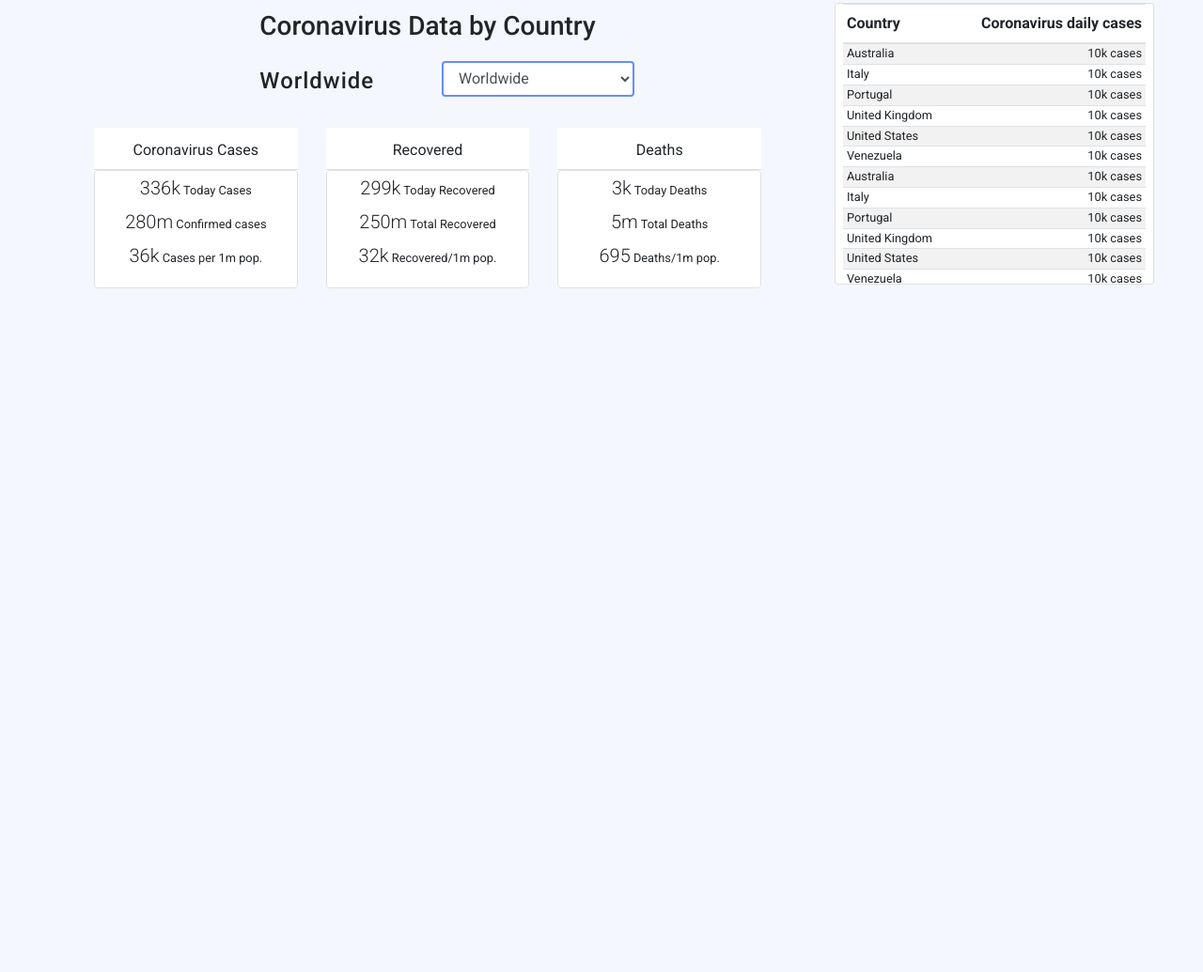
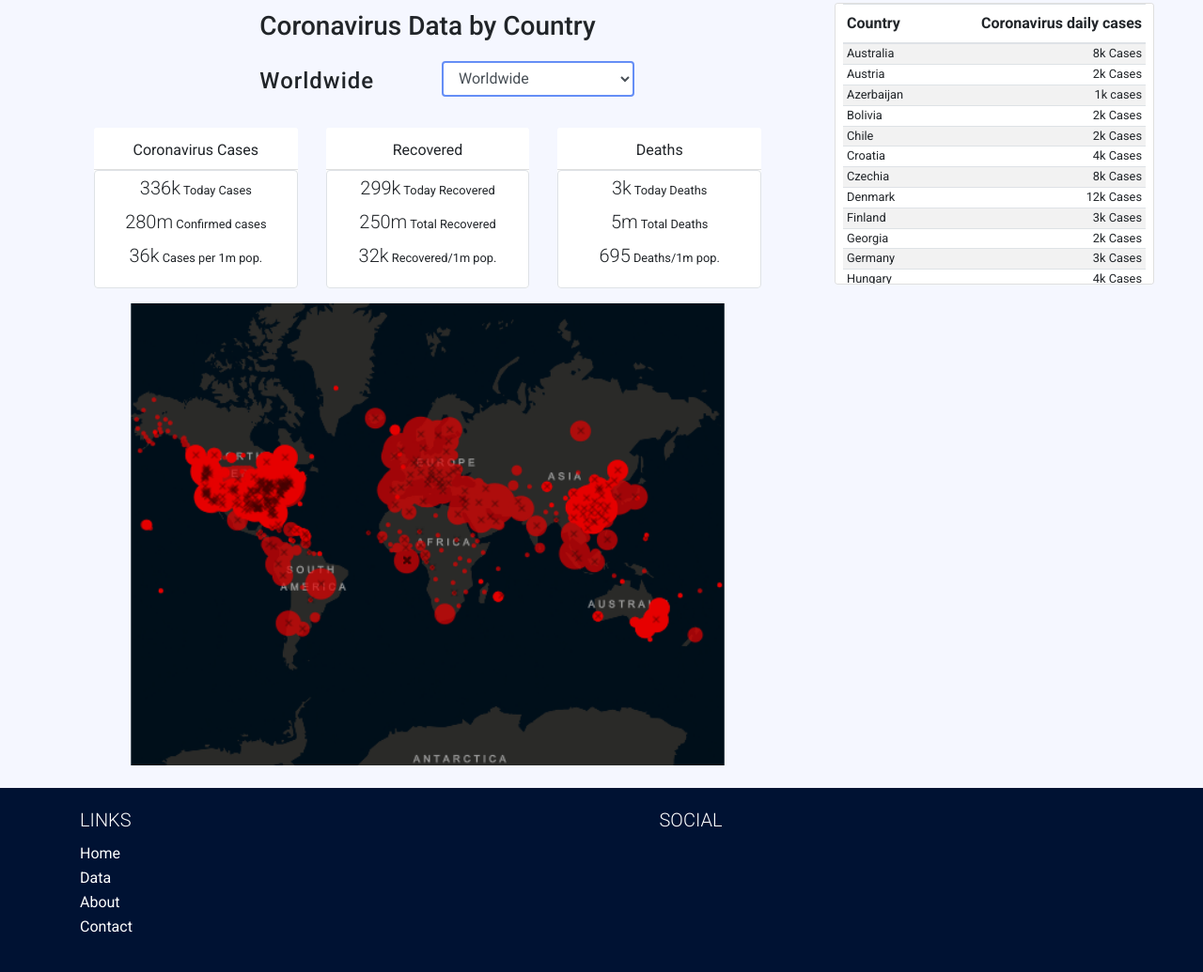
Before and after one commit to ZaidaMM/covid19-tracker, a website: page index.html in a window 1280 px wide. Shown: the part 342-1377 px from the top of the page at 94% size. Before the commit the page ends 800 px from the top, so only its background shows below. Drawn offline with nearby package versions, Linux system fonts and the light colour scheme.

Commit message:
Added stats table, placeholder map and started footer

```diff
--- a/css/styles.scss
+++ b/css/styles.scss
@@ -53,8 +53,10 @@ h4 {
     background-color: $color-secondary;
     color: $color-white;
     transition: filter 0.2s;
-    &:hover {
-      filter: brightness(80%);
+    &:hover,
+    &:focus,
+    &:active {
+      color: $color-primary;
     }
   }
 }
@@ -75,6 +77,7 @@ h4 {
     }
   }
 }
+.main-container {
   form {
     #selectCountry {
       border: 2px solid $color-secondary;
@@ -98,3 +101,21 @@ form {
       }
     }
   }
+}
+
+footer {
+  background-color: $color-primary;
+  color: $color-white;
+
+  .lead {
+    color: $color-white;
+  }
+  ul {
+    li {
+      padding-top: 10px;
+      a {
+        color: $color-white;
+      }
+    }
+  }
+}
--- a/index.html
+++ b/index.html
@@ -128,7 +128,7 @@
         </div>
       </div>
     </div>
-    <div class="container d-md-flex d-row mt-3 mt-md-4">
+    <div class="container main-container d-md-flex d-row mt-3 mt-md-4">
       <div class="col-md-8 mr-md-5">
         <div class="row row-content justify-content-center">
           <h3 class="py-2">Coronavirus Data by Country</h3>
@@ -217,10 +217,13 @@
             </div>
           </div>
         </div>
+        <div class="row row-content">
+          <img src="/img/map.png" alt="" class="d-block w-100 mt-3" />
+        </div>
       </div>
       <div class="col-md-3 col-lg-4 mt-3 mt-md-0">
         <div class="card table-card px-2">
-          <table class="table table-striped table-hover">
+          <table class="table table-striped table-hover" id="statsTable">
             <thead>
               <tr>
                 <th scope="col" class="pl-1">Country</th>
@@ -229,84 +232,138 @@
                 </th>
               </tr>
             </thead>
-            <tbody class="small">
+            <tbody class="small" id="tableBody">
               <tr>
                 <td>Australia</td>
-                <td class="text-right">10k cases</td>
+                <td class="text-right">8k Cases</td>
               </tr>
               <tr>
-                <td>Italy</td>
-                <td class="text-right">10k cases</td>
+                <td>Austria</td>
+                <td class="text-right">2k Cases</td>
+              </tr>
+              <tr>
+                <td>Azerbaijan</td>
+                <td class="text-right">1k cases</td>
+              </tr>
+              <tr>
+                <td>Bolivia</td>
+                <td class="text-right">2k Cases</td>
+              </tr>
+              <tr>
+                <td>Chile</td>
+                <td class="text-right">2k Cases</td>
+              </tr>
+              <tr>
+                <td>Croatia</td>
+                <td class="text-right">4k Cases</td>
+              </tr>
+              <tr>
+                <td>Czechia</td>
+                <td class="text-right">8k Cases</td>
+              </tr>
+              <tr>
+                <td>Denmark</td>
+                <td class="text-right">12k Cases</td>
+              </tr>
+              <tr>
+                <td>Finland</td>
+                <td class="text-right">3k Cases</td>
+              </tr>
+              <tr>
+                <td>Georgia</td>
+                <td class="text-right">2k Cases</td>
+              </tr>
+              <tr>
+                <td>Germany</td>
+                <td class="text-right">3k Cases</td>
+              </tr>
+              <tr>
+                <td>Hungary</td>
+                <td class="text-right">4k Cases</td>
+              </tr>
+              <tr>
+                <td>Lithuania</td>
+                <td class="text-right">2k Cases</td>
+              </tr>
+              <tr>
+                <td>Mexico</td>
+                <td class="text-right">3k Cases</td>
+              </tr>
+              <tr>
+                <td>Netherlands</td>
+                <td class="text-right">13k Cases</td>
+              </tr>
+              <tr>
+                <td>Poland</td>
+                <td class="text-right">17k Cases</td>
               </tr>
               <tr>
                 <td>Portugal</td>
-                <td class="text-right">10k cases</td>
+                <td class="text-right">11k Cases</td>
               </tr>
               <tr>
-                <td>United Kingdom</td>
-                <td class="text-right">10k cases</td>
+                <td>Russia</td>
+                <td class="text-right">26k Cases</td>
               </tr>
               <tr>
-                <td>United States</td>
-                <td class="text-right">10k cases</td>
+                <td>S.Korea</td>
+                <td class="text-right">7k Cases</td>
               </tr>
               <tr>
-                <td>Venezuela</td>
-                <td class="text-right">10k cases</td>
+                <td>Slovakia</td>
+                <td class="text-right">3k Cases</td>
               </tr>
               <tr>
-                <td>Australia</td>
-                <td class="text-right">10k cases</td>
+                <td>Switzerland</td>
+                <td class="text-right">6k Cases</td>
               </tr>
               <tr>
-                <td>Italy</td>
-                <td class="text-right">10k cases</td>
+                <td>Thailand</td>
+                <td class="text-right">3k Cases</td>
               </tr>
               <tr>
-                <td>Portugal</td>
-                <td class="text-right">10k cases</td>
+                <td>Ukraine</td>
+                <td class="text-right">7k Cases</td>
               </tr>
               <tr>
-                <td>United Kingdom</td>
-                <td class="text-right">10k cases</td>
+                <td>Vietnam</td>
+                <td class="text-right">16k Cases</td>
               </tr>
               <tr>
-                <td>United States</td>
-                <td class="text-right">10k cases</td>
-              </tr>
-              <tr>
-                <td>Venezuela</td>
-                <td class="text-right">10k cases</td>
-              </tr>
-              <tr>
-                <td>Australia</td>
-                <td class="text-right">10k cases</td>
-              </tr>
-              <tr>
-                <td>Italy</td>
-                <td class="text-right">10k cases</td>
-              </tr>
-              <tr>
-                <td>Portugal</td>
-                <td class="text-right">10k cases</td>
-              </tr>
-              <tr>
-                <td>United Kingdom</td>
-                <td class="text-right">10k cases</td>
-              </tr>
-              <tr>
-                <td>United States</td>
-                <td class="text-right">10k cases</td>
-              </tr>
-              <tr>
-                <td>Venezuela</td>
-                <td class="text-right">10k cases</td>
+                <td>Zambia</td>
+                <td class="text-right">3k Cases</td>
               </tr>
             </tbody>
           </table>
         </div>
       </div>
     </div>
+    <footer>
+      <div class="container mt-4">
+        <div class="row py-4">
+          <div class="col-4">
+            <span class="lead">LINKS</span>
+            <ul class="list-unstyled mt-2">
+              <li>
+                <a href="#">Home</a>
+              </li>
+              <li>
+                <a href="#">Data</a>
+              </li>
+              <li>
+                <a href="#">About</a>
+              </li>
+              <li>
+                <a href="#">Contact</a>
+              </li>
+            </ul>
+          </div>
+          <div class="col-6 text-center">
+            <span class="lead">SOCIAL</span>
+          </div>
+        </div>
+      </div>
+    </footer>
 
     <script src="node_modules/jquery/dist/jquery.slim.min.js"></script>
     <script src="node_modules/popper.js/dist/umd/popper.min.js"></script>
--- a/js/script.js
+++ b/js/script.js
@@ -28,7 +28,9 @@ fetch('../data/covidData.json')
 
 function onCountryChange(name) {
   const countryCode = name.options[name.selectedIndex].value;
+
   const selectedCountryData = countryData[countryCode];
+
   selectedCountry.innerHTML = selectedCountryData.country;
   casesToday.innerHTML = selectedCountryData.todayCases;
   casesTotal.innerHTML = selectedCountryData.cases;
```
Also changed, not shown: css/styles.css, dist/css/styles.min.css, img/map.png (added), 1 other file. Lines whose indentation alone changed are shown as unchanged.
